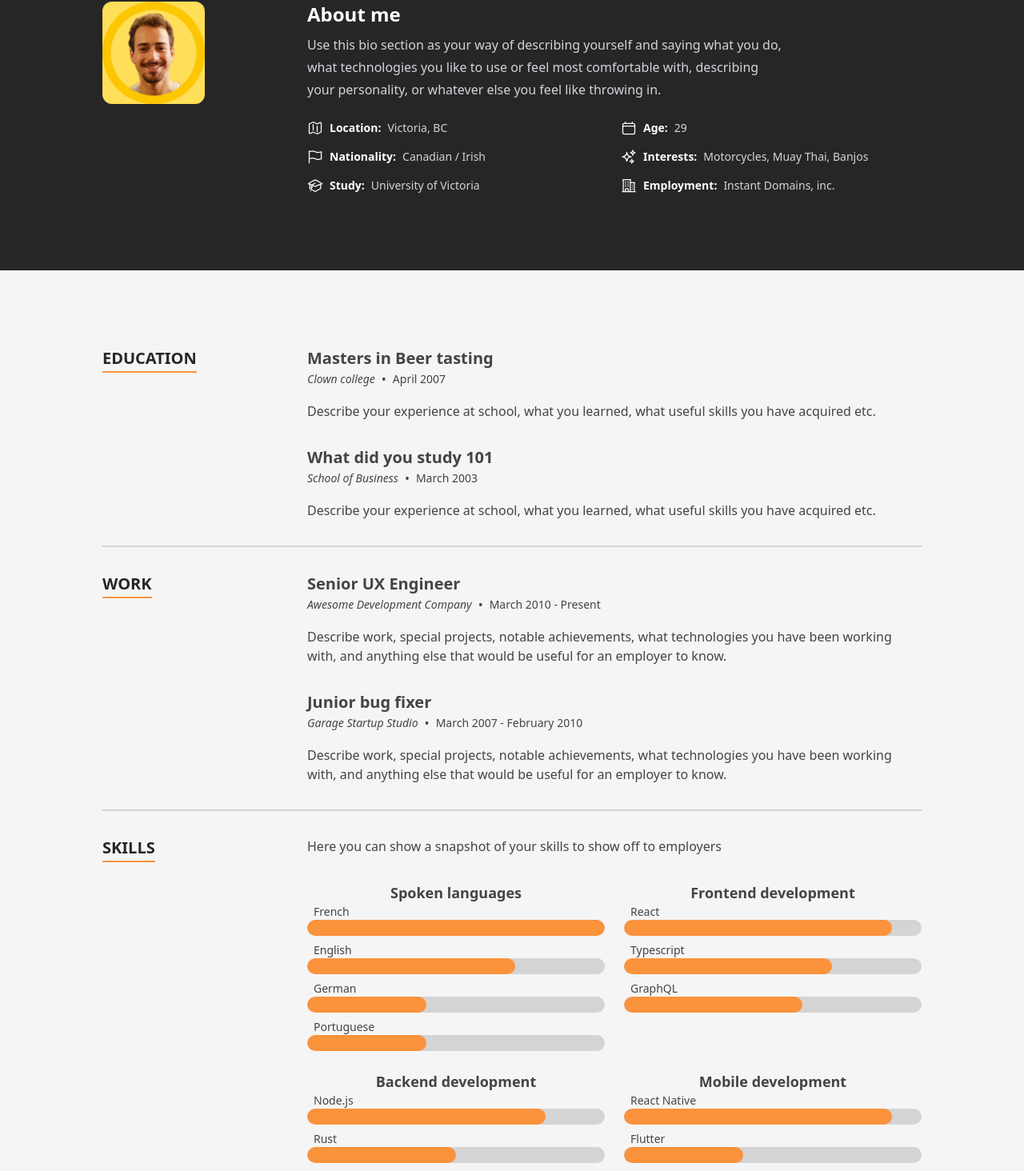
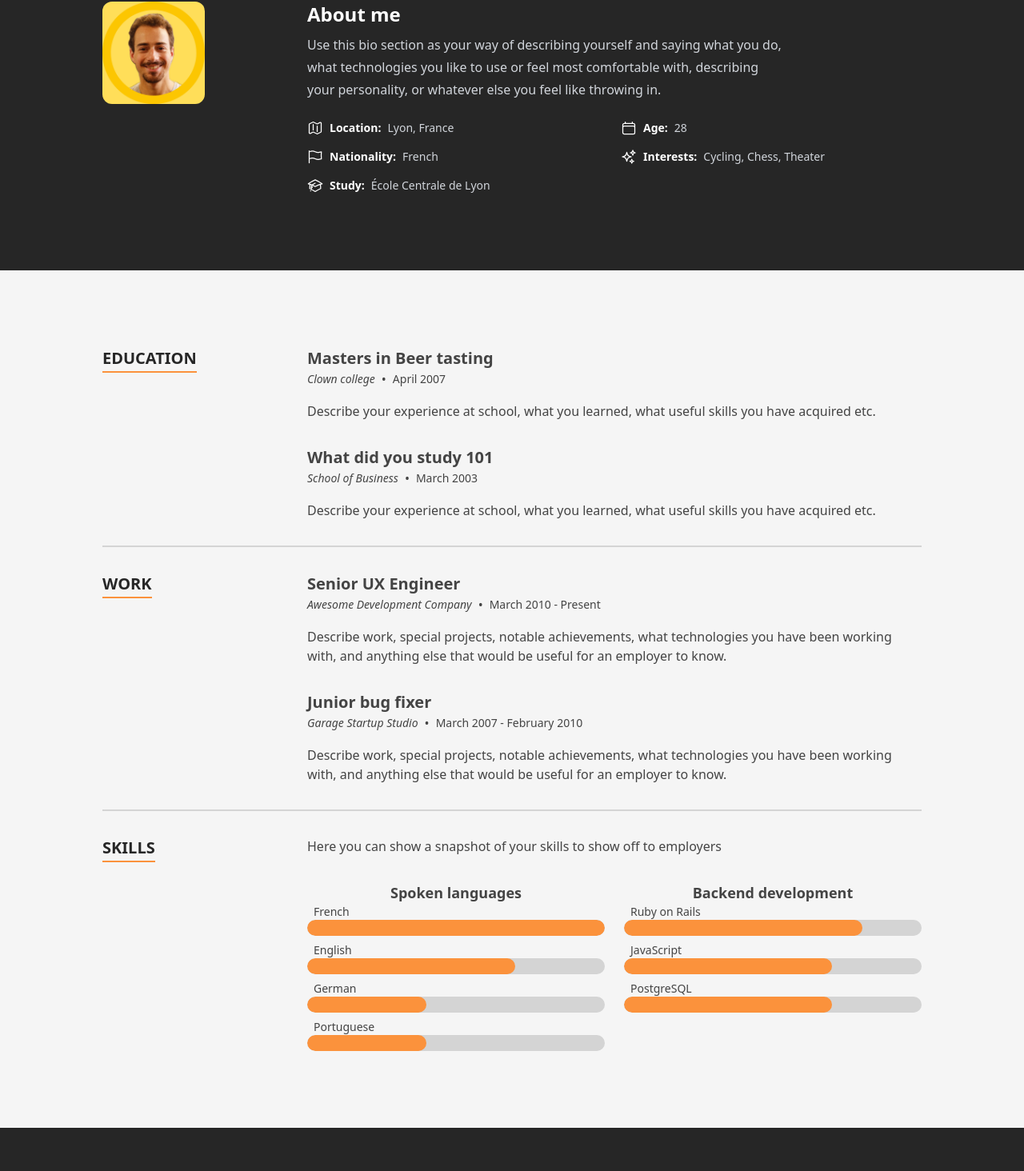
Before and after one commit to raphaelchalicarne/raphaelchalicarne.github.io, a Next.js app: page / in a window 1280 px wide. Shown: the part 894-2358 px from the top of the page at 80% size. Built offline with nearby package versions, Linux system fonts and the light colour scheme.

Commit message:
:card_file_box: Update competencies

```diff
--- a/src/data/data.tsx
+++ b/src/data/data.tsx
@@ -105,20 +105,15 @@ export const aboutData: About = {
   to use or feel most comfortable with, describing your personality, or whatever else you feel like throwing
   in.`,
   aboutItems: [
-    { label: "Location", text: "Victoria, BC", Icon: MapIcon },
-    { label: "Age", text: "29", Icon: CalendarIcon },
-    { label: "Nationality", text: "Canadian / Irish", Icon: FlagIcon },
+    { label: "Location", text: "Lyon, France", Icon: MapIcon },
+    { label: "Age", text: "28", Icon: CalendarIcon },
+    { label: "Nationality", text: "French", Icon: FlagIcon },
     {
       label: "Interests",
-      text: "Motorcycles, Muay Thai, Banjos",
+      text: "Cycling, Chess, Theater",
       Icon: SparklesIcon,
     },
-    { label: "Study", text: "University of Victoria", Icon: AcademicCapIcon },
-    {
-      label: "Employment",
-      text: "Instant Domains, inc.",
-      Icon: BuildingOffice2Icon,
-    },
+    { label: "Study", text: "École Centrale de Lyon", Icon: AcademicCapIcon },
   ],
 };
 
@@ -148,53 +143,19 @@ export const skills: SkillGroup[] = [
     ],
   },
   {
-    name: "Frontend development",
+    name: "Backend development",
     skills: [
       {
-        name: "React",
-        level: 9,
+        name: "Ruby on Rails",
+        level: 8,
       },
       {
-        name: "Typescript",
+        name: "JavaScript",
         level: 7,
       },
       {
-        name: "GraphQL",
-        level: 6,
-      },
-    ],
-  },
-  {
-    name: "Backend development",
-    skills: [
-      {
-        name: "Node.js",
-        level: 8,
-      },
-      {
-        name: "Rust",
-        level: 5,
-      },
-      {
-        name: "Golang",
-        level: 4,
-      },
-    ],
-  },
-  {
-    name: "Mobile development",
-    skills: [
-      {
-        name: "React Native",
-        level: 9,
-      },
-      {
-        name: "Flutter",
-        level: 4,
-      },
-      {
-        name: "Swift",
-        level: 3,
+        name: "PostgreSQL",
+        level: 7,
       },
     ],
   },
@@ -365,23 +326,23 @@ export const contact: ContactSection = {
   items: [
     {
       type: ContactType.Email,
-      text: "reachout@timbaker.me",
-      href: "mailto:reachout@timbaker.me",
+      text: "raphael.chalicarne@outlook.com",
+      href: "mailto:raphael.chalicarne@outlook.com",
     },
     {
       type: ContactType.Location,
-      text: "Victoria BC, Canada",
-      href: "https://www.google.ca/maps/place/Victoria,+BC/@48.4262362,-123.376775,14z",
-    },
-    {
-      type: ContactType.Instagram,
-      text: "@tbakerx",
-      href: "https://www.instagram.com/tbakerx/",
+      text: "Lyon, France",
+      href: "https://www.openstreetmap.org/relation/120965",
     },
     {
       type: ContactType.Github,
-      text: "tbakerx",
-      href: "https://github.com/tbakerx",
+      text: "raphaelchalicarne",
+      href: "https://github.com/raphaelchalicarne",
+    },
+    {
+      type: ContactType.LinkedIn,
+      text: "raphael-chalicarne",
+      href: "https://www.linkedin.com/in/raphael-chalicarne/",
     },
   ],
 };
```
